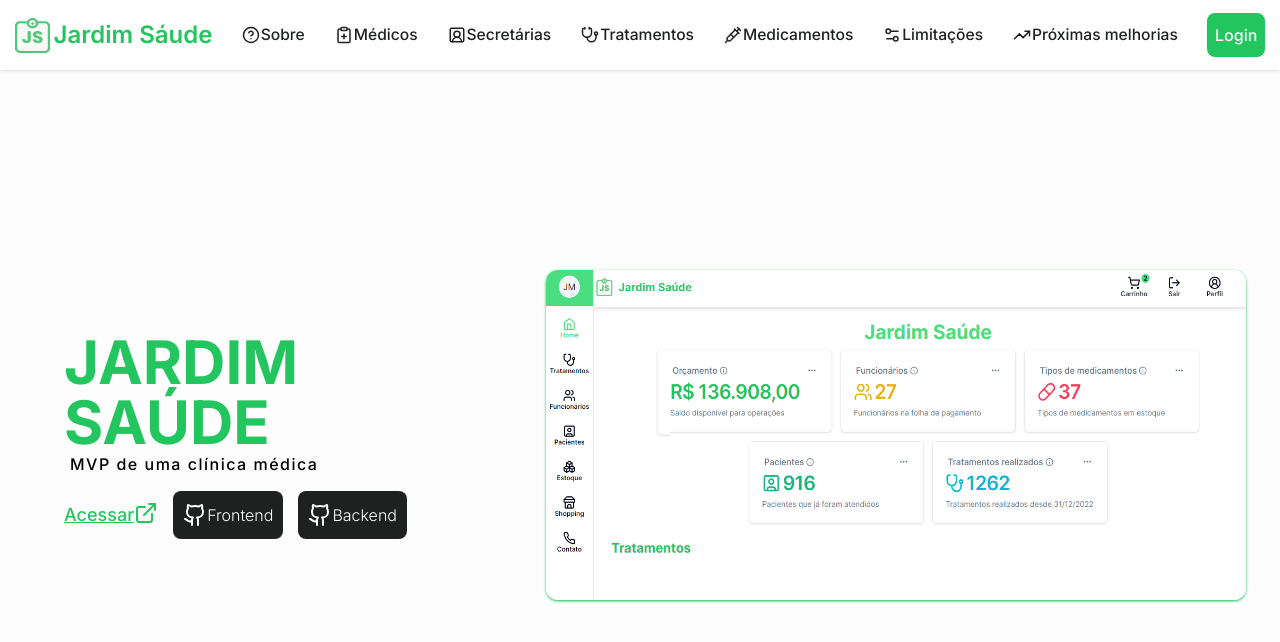
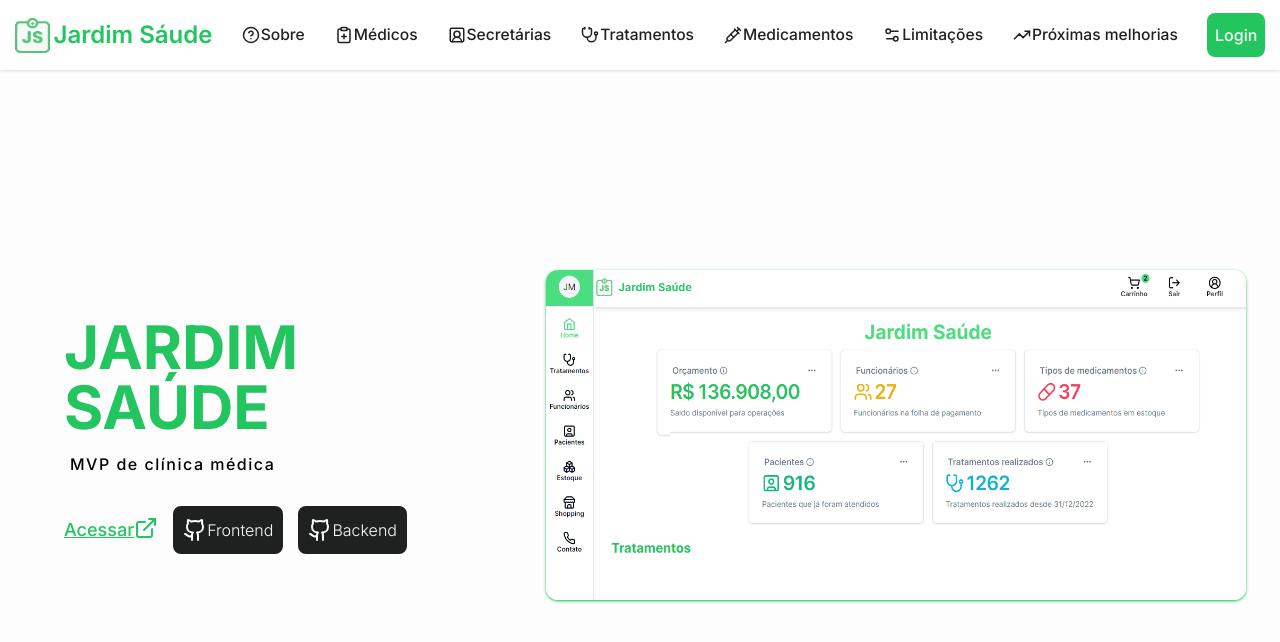
Before and after one commit to JoaoMarcosCS/JardimSaudeDoc, a React (Create React App) app: page / in a window 1280 px wide. Shown: the top 642 px of the page. Built offline with nearby package versions, Linux system fonts and the light colour scheme.

Commit message:
fix: align text

```diff
--- a/src/components/header/index.tsx
+++ b/src/components/header/index.tsx
@@ -11,7 +11,7 @@ export const Header = () => {
                     JARDIM SAÚDE
                 </Title>
                 <SubText>
-                    MVP de uma clínica médica
+                    MVP de clínica médica
                 </SubText>
                 <ButtonContainer>
 
@@ -24,11 +24,11 @@ export const Header = () => {
 
                     <GitHubButton>
                         <p><Github /> </p>
-                        <a href="">Frontend</a>
+                        <a href="https://github.com/JoaoMarcosCS/JardimSaude">Frontend</a>
                     </GitHubButton>
                     <GitHubButton>
                         <p><Github /> </p>
-                        <a href="">Backend</a>
+                        <a href="https://github.com/JoaoMarcosCS/JardimSaudeAPI">Backend</a>
                     </GitHubButton>
                 </ButtonContainer>
 
--- a/src/components/header/style.ts
+++ b/src/components/header/style.ts
@@ -16,13 +16,14 @@ export const TextArea = styled.div`
     padding-left: 5%;
     width: 40%;
     height: 100%;
+    gap:15px;
     background-color: var(--primary-color);
     @media (max-width: 1100px){
         width: 100%;
         align-items: center;
-        justify-content: cneter;
+        justify-content: start;
+        padding-top: 5%;
         padding-left:0%;
-        height: 100vh;
     }
 `
 
@@ -38,6 +39,9 @@ export const Title = styled.h1`
     line-height: 1;
     font-weight: 700;
     color:var(--secondary-color);
+    @media(max-width: 1100px){
+        text-align: center;
+    }
 `
 
 export const SubText = styled.p`
@@ -78,6 +82,9 @@ export const ButtonContainer = styled.div`
     align-items: center;
     margin-top: 15px;
     gap:15px;
+    @media(max-width: 1100px){
+        flex-direction: column;
+    }
 `
 
 export const LinkText = styled.p`
```
